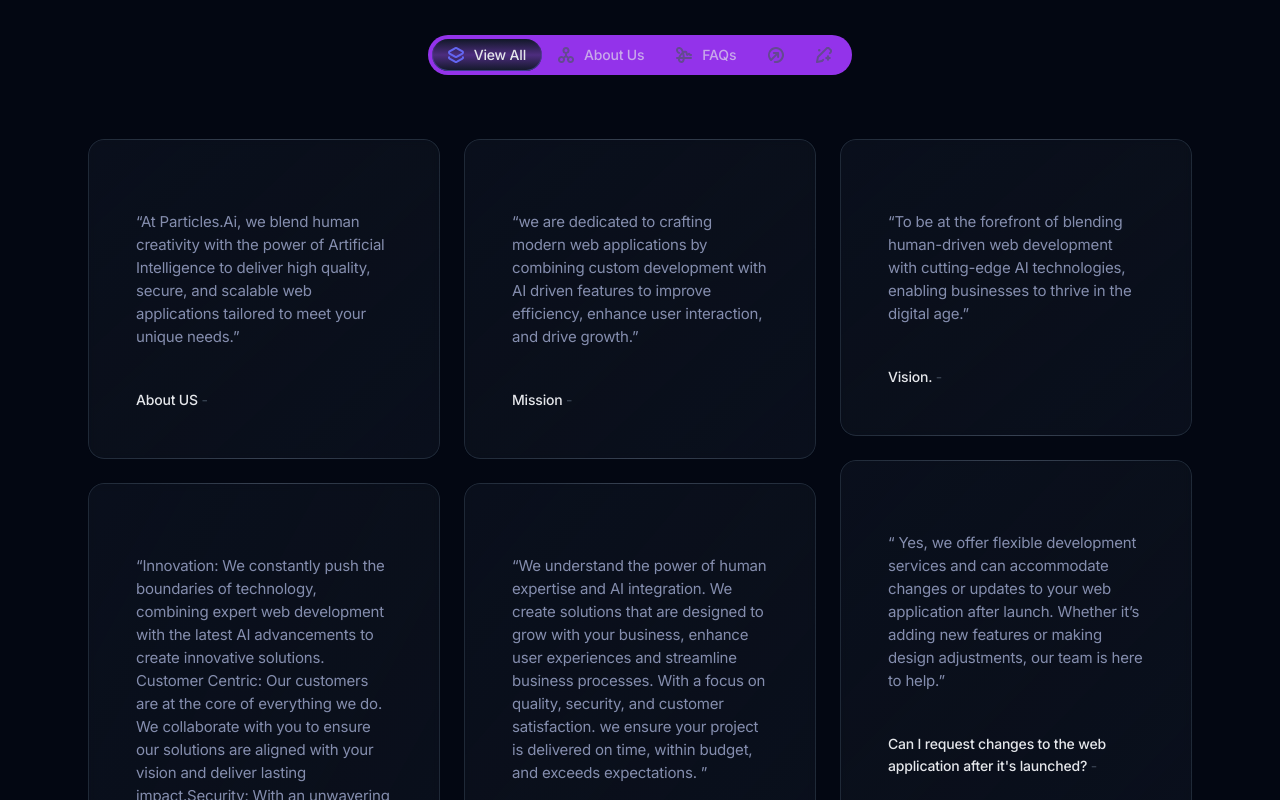
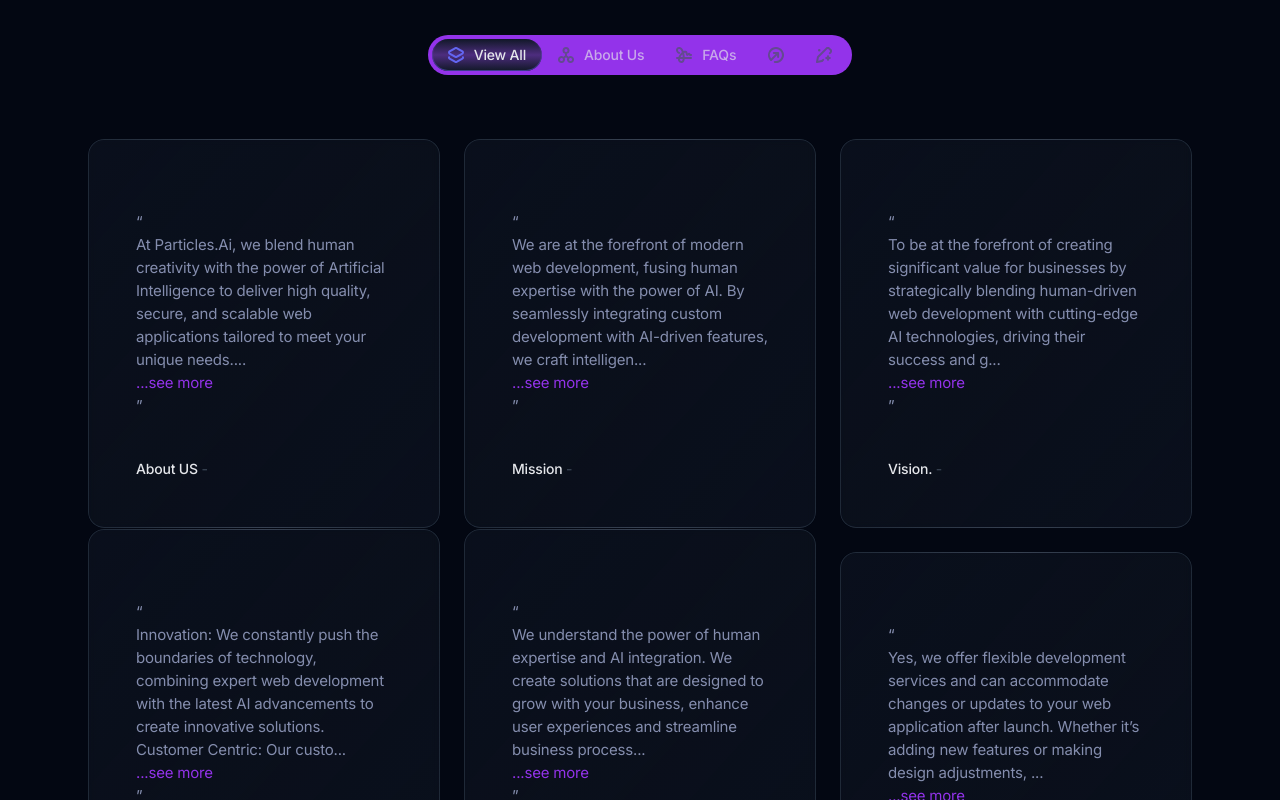
Before and after one commit to Medkabs/Ready_App, a Next.js app: page / in a window 1280 px wide. Shown: the part 3760-4560 px from the top of the page. Built offline with nearby package versions, Linux system fonts and the light colour scheme.

Commit message:
chore: see more function

```diff
--- a/components/testimonials.tsx
+++ b/components/testimonials.tsx
@@ -38,7 +38,7 @@ const testimonials = [
       name: "Mission",
     // company: "",
      content:
-      "we are dedicated to crafting modern web applications by combining custom development with AI driven features to improve efficiency, enhance user interaction, and drive growth.",
+"We are at the forefront of modern web development, fusing human expertise with the power of AI. By seamlessly integrating custom development with AI-driven features, we craft intelligent and user-centric applications that streamline operations, enhance user engagement, and drive significant business growth. This innovative approach empowers businesses to gain a competitive edge in the digital landscape by delivering exceptional experiences that anticipate user needs and unlock new avenues for success.",
       categories: [1, 2],
   },
   {
@@ -47,7 +47,7 @@ const testimonials = [
     name: "Vision.",
     // company: "Binance",
     content:
-      "To be at the forefront of blending human-driven web development with cutting-edge AI technologies, enabling businesses to thrive in the digital age.",
+    "To be at the forefront of creating significant value for businesses by strategically blending human-driven web development with cutting-edge AI technologies, driving their success and growth in the ever-evolving digital age.",
      categories: [1, 2],
   },
   {
@@ -71,7 +71,7 @@ const testimonials = [
   {
     // img: TestimonialImg06,
     // clientImg: ClientImg06,
-    name: "Can I request changes to the web application after it's launched?",
+    name: "Can I request changes?",
     // company: "Maffell",
     content:
       " Yes, we offer flexible development services and can accommodate changes or updates to your web application after launch. Whether it’s adding new features or making design adjustments, our team is here to help.",
@@ -93,8 +93,7 @@ const testimonials = [
     name: "Will my web application be mobile friendly?",
     // company: "Forbes Inc.",
     content:
-      "Yes, all the web applications we develop are fully responsive, meaning they will work seamlessly across all devices, including smartphones and tablets.",
-    categories: [1, 3],
+"Yes, all the web applications we develop are fully responsive, providing your users with access and a consistent experience regardless of the device they are using, whether it's a desktop computer, a smartphone, or a tablet.",    categories: [1, 3],
   },
   {
     // img: TestimonialImg09,
@@ -247,6 +246,15 @@ export function Testimonial({
   category: number;
   children: React.ReactNode;
 }) {
+  const [isExpanded, setIsExpanded] = useState(false);
+
+  const handleToggle = () => {
+    setIsExpanded(!isExpanded);
+  };
+
+  const content = testimonial.content;
+  const isLongContent = content.length > 175;
+
   return (
     <article
       className={`relative rounded-2xl bg-gradient-to-br from-gray-900/50 via-gray-800/25 to-gray-900/50 p-5 backdrop-blur-sm transition-opacity before:pointer-events-none before:absolute before:inset-0 before:rounded-[inherit] before:border before:border-transparent before:[background:linear-gradient(to_right,theme(colors.gray.800),theme(colors.gray.700),theme(colors.gray.800))_border-box] before:[mask-composite:exclude_!important] before:[mask:linear-gradient(white_0_0)_padding-box,_linear-gradient(white_0_0)] ${!testimonial.categories.includes(category) ? "opacity-30" : ""}`}
@@ -256,8 +264,32 @@ export function Testimonial({
           {/* <Image src={testimonial.clientImg} height={36} alt="Client logo" /> */}
         </div>
         <p className="text-indigo-200/65 before:content-['“'] after:content-['”']">
-          {children}
-        </p>
+        <div>
+      {isLongContent && !isExpanded ? (
+        <span>
+          {content.substring(0, 185)}...
+          <div
+            style={{ color: 'rgb(147 51 234 / var(--tw-text-opacity, 1))', cursor: 'pointer' }}
+            onClick={handleToggle}
+          >
+            ...see more
+          </div>
+        </span>
+      ) : (
+        <div  data-aos="fade-in-down">
+          {content}
+          {isLongContent && (
+           <div
+           style={{ color: 'rgb(147 51 234 / var(--tw-text-opacity, 1))', cursor: 'pointer' }}
+           onClick={handleToggle}
+           data-aos="fade-in-down"
+         >
+           ...see less
+         </div>
+          )}
+        </div>
+      )}
+    </div>        </p>
         <div className="flex items-center gap-3">
           {/* <Image
             className="inline-flex shrink-0 rounded-full"
```
Also changed, not shown: package.json (+5 -5 lines), tsconfig.json (+18 -5 lines), 1 other file (tests, documents, lock files or other folders).
